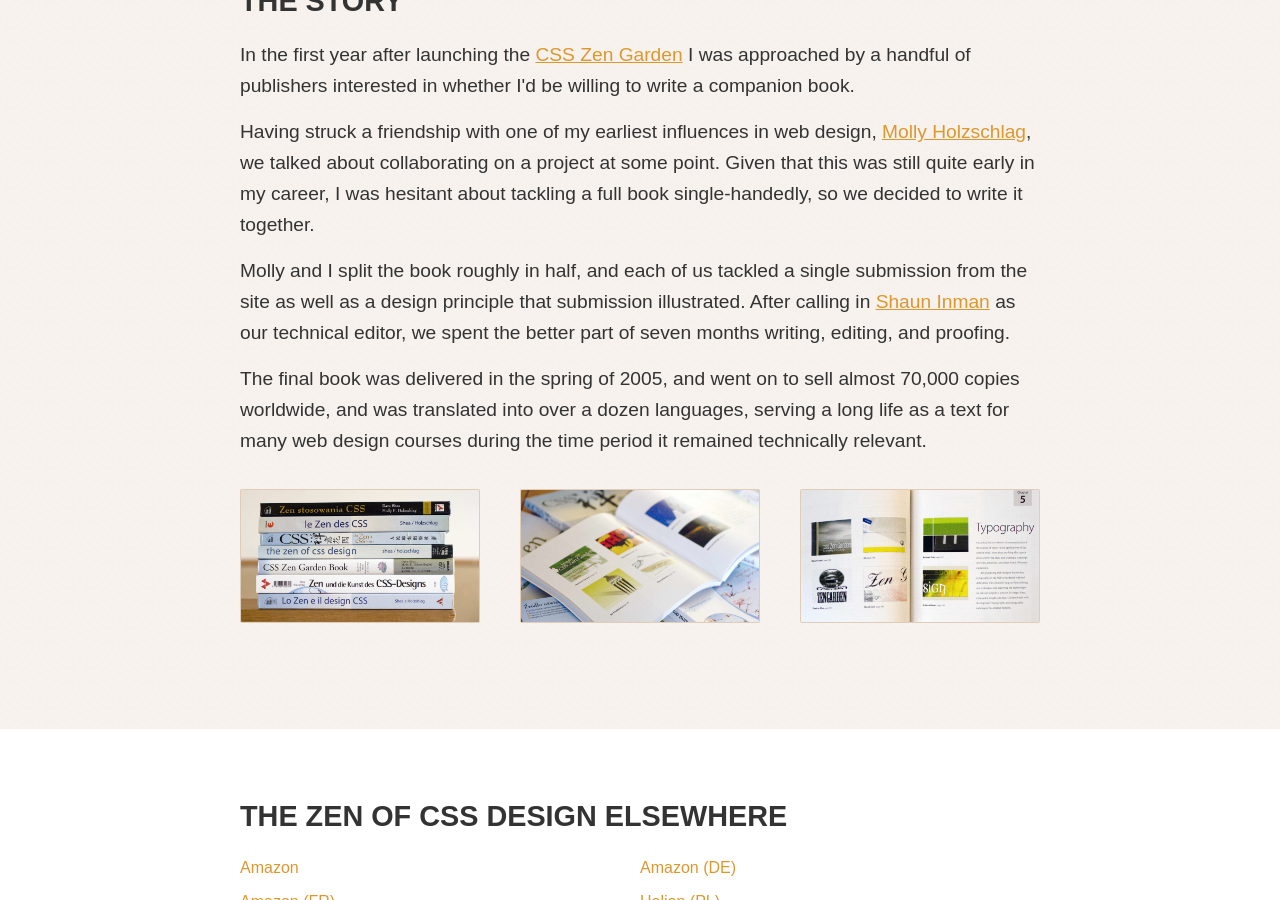
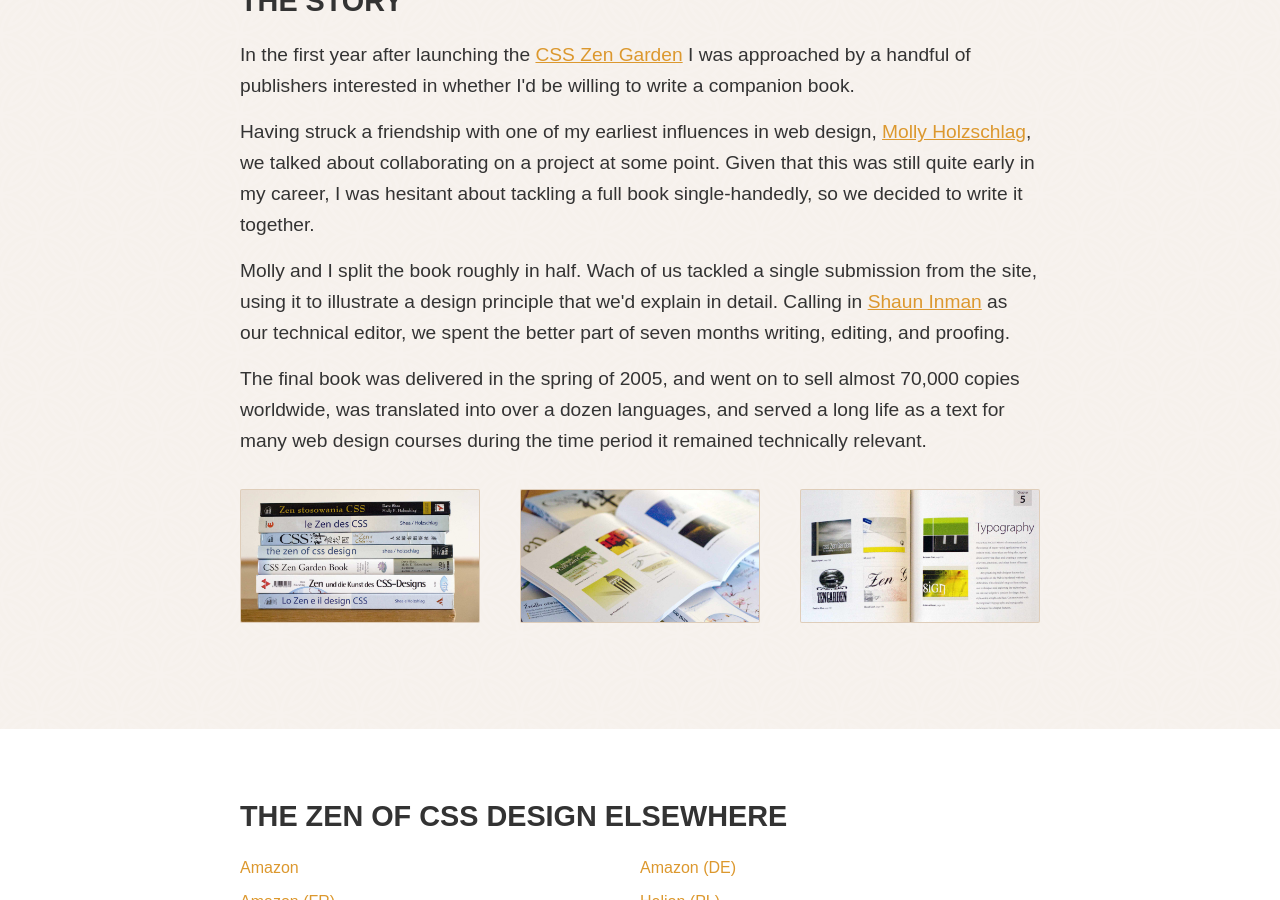
Before and after one commit to lindakovacs/daveshea.com, a Jekyll site: the page built from projects/zen-book.md, in a window 1280 px wide and 900 px high, scrolled down 1241 px. Built offline with Jekyll 4.4.1, drawn with Linux system fonts in a browser that asks for light colours.

Commit message:
Quick editing pass on WDN and the book

```diff
--- a/projects/zen-book.md
+++ b/projects/zen-book.md
@@ -39,9 +39,9 @@ date: 2004
 
 	<p>Having struck a friendship with one of my earliest influences in web design, <a href="https://en.wikipedia.org/wiki/Molly_Holzschlag">Molly Holzschlag</a>, we talked about collaborating on a project at some point. Given that this was still quite early in my career, I was hesitant about tackling a full book single-handedly, so we decided to write it together.</p>
 
-	<p>Molly and I split the book roughly in half, and each of us tackled a single submission from the site as well as a design principle that submission illustrated. After calling in <a href="http://www.shauninman.com/">Shaun Inman</a> as our technical editor, we spent the better part of seven months writing, editing, and proofing.</p>
+	<p>Molly and I split the book roughly in half. Wach of us tackled a single submission from the site, using it to illustrate a design principle that we'd explain in detail. Calling in <a href="http://www.shauninman.com/">Shaun Inman</a> as our technical editor, we spent the better part of seven months writing, editing, and proofing.</p>
 
-	<p>The final book was delivered in the spring of 2005, and went on to sell almost 70,000 copies worldwide, and was translated into over a dozen languages, serving a long life as a text for many web design courses during the time period it remained technically relevant.</p>
+	<p>The final book was delivered in the spring of 2005, and went on to sell almost 70,000 copies worldwide, was translated into over a dozen languages, and served a long life as a text for many web design courses during the time period it remained technically relevant.</p>
 
 	<ul class="project-gallery project-gallery-3up">
 
```
Also changed, not shown: projects/wdn.md (+4 -4 lines), 3 other files.
